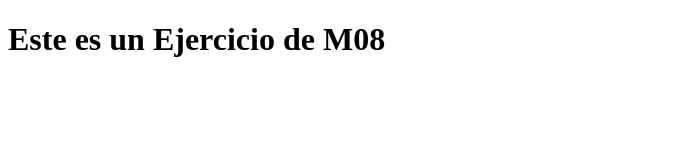
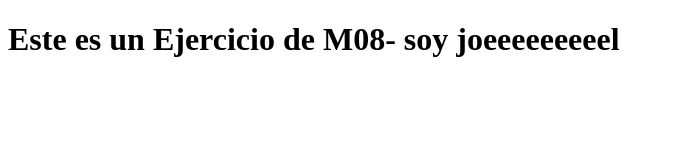
Before and after one commit to delmonicoCL/M08, a plain HTML site: page index.html in a window 1280 px wide. Shown: the whole page, without its empty margins (0-674 px from the left). Drawn offline with Linux system fonts and the light colour scheme.

Commit message:
cambios de Joel

```diff
--- a/index.html
+++ b/index.html
@@ -7,7 +7,7 @@
 </head>
 <body>
 
-<h1>Este es un Ejercicio de M08</h1>
+<h1>Este es un Ejercicio de M08- soy joeeeeeeeeel</h1>
 
 </body>
 </html>
```
